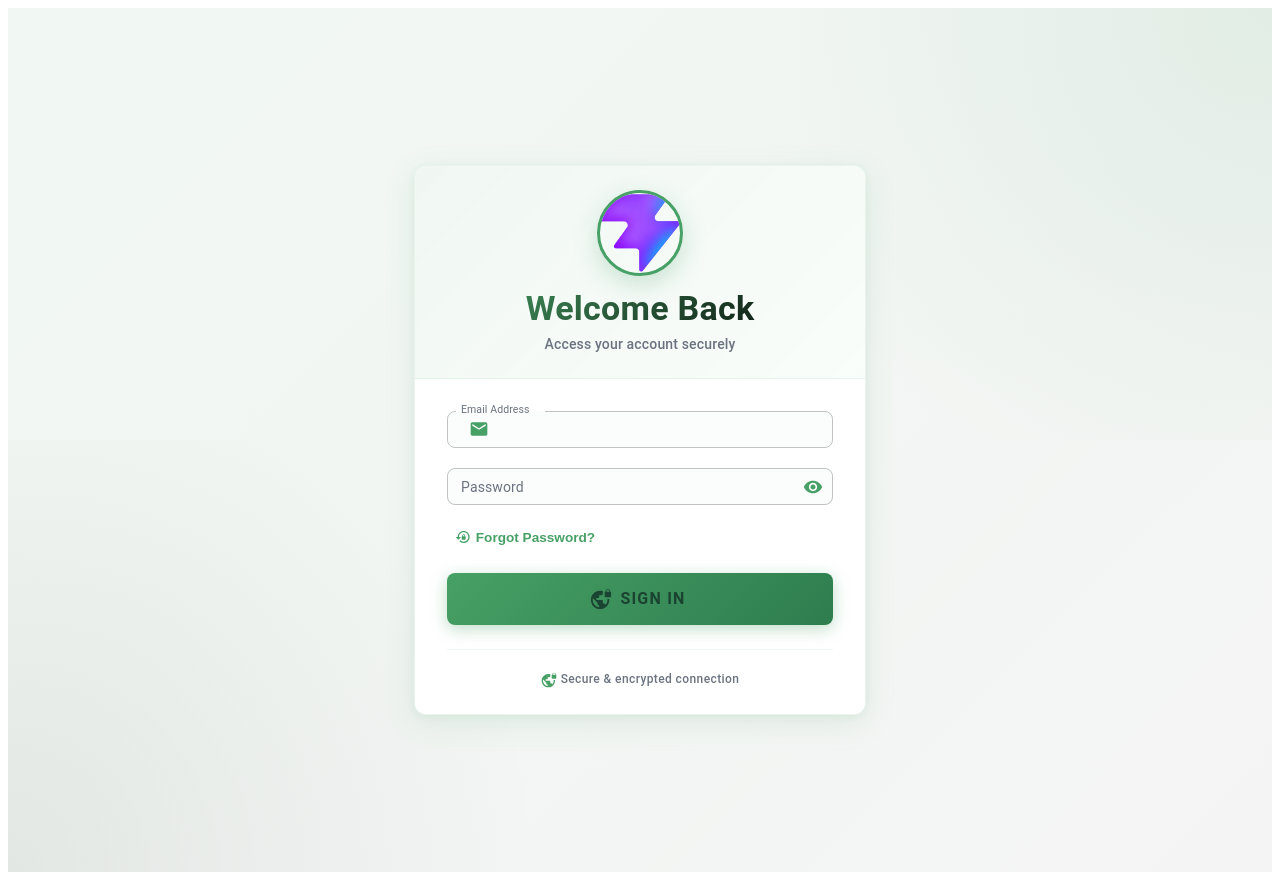
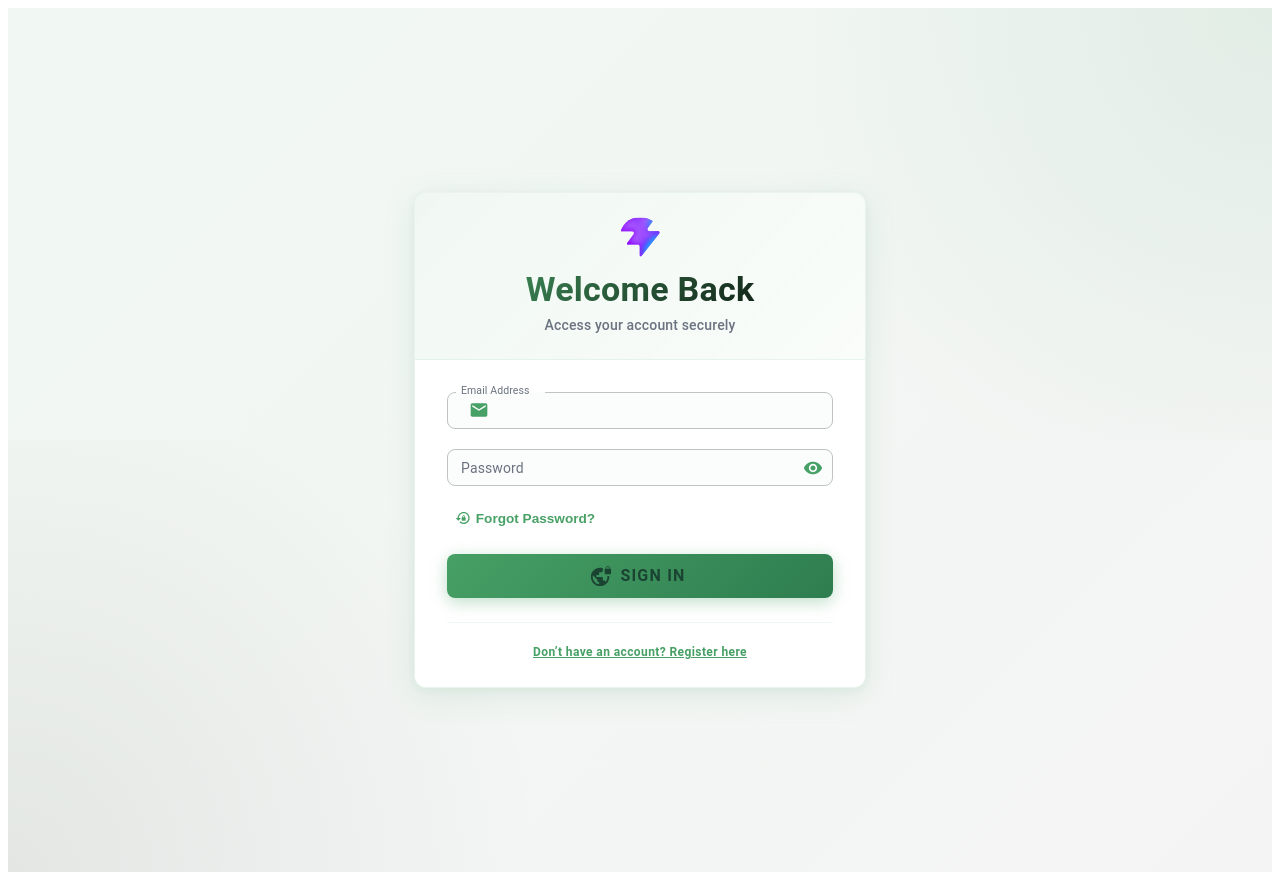
Before and after one commit to Muhammed-shamal/Doctor-Appointment-Booking-Client, a React (Vite) app: page /login in a window 1280 px wide. Built offline with nearby package versions, Linux system fonts and the light colour scheme.

Commit message:
updated login ui

```diff
--- a/src/App.jsx
+++ b/src/App.jsx
@@ -15,6 +15,7 @@ function App() {
     <BrowserRouter>
       <Routes>
         <Route path="/login" element={token ? <Navigate to="/" /> : <Login />} />
+        {/* <Route path="/register" element={token ? <Navigate to="/" /> : <Login />} /> */}
 
         <Route element={<PrivateRoute token={token} />}>
           <Route element={<DashboardLayout />}>
--- a/src/features/auth/loginForm.jsx
+++ b/src/features/auth/loginForm.jsx
@@ -180,10 +180,10 @@ const Login = () => {
               sx={{
                 mx: "auto",
                 mb: 1.5,
-                width: 80,
-                height: 80,
-                border: `3px solid ${theme.palette.primary.main}`,
-                boxShadow: `0 8px 24px ${alpha(theme.palette.primary.main, 0.25)}`,
+                // width: 80,
+                // height: 80,
+                // border: `3px solid ${theme.palette.primary.main}`,
+                // boxShadow: `0 8px 24px ${alpha(theme.palette.primary.main, 0.25)}`,
                 transition: "all 0.3s ease",
                 "&:hover": {
                   transform: "scale(1.08)",
@@ -382,7 +382,7 @@ const Login = () => {
                 variant="contained"
                 startIcon={!loading && <VpnLock sx={{ fontSize: 20 }} />}
                 sx={{
-                  py: 1.5,
+                  py: 1,
                   fontWeight: 700,
                   borderRadius: 2,
                   fontSize: "0.95rem",
@@ -415,7 +415,7 @@ const Login = () => {
                 fullWidth
               />
 
-              {/* Security Badge */}
+              {/* Regiser Account */}
               <Box
                 sx={{
                   mt: 3,
@@ -424,23 +424,20 @@ const Login = () => {
                   display: "flex",
                   alignItems: "center",
                   justifyContent: "center",
-                  gap: 0.5,
                 }}
               >
-                <VpnLock
-                  sx={{
-                    fontSize: 16,
-                    color: theme.palette.success.main,
-                  }}
-                />
                 <Typography
                   variant="caption"
                   sx={{
-                    color: theme.palette.text.secondary,
-                    fontWeight: 500,
+                    color: theme.palette.primary.main,
+                    fontWeight: 600,
+                    cursor: "pointer",
+                    textDecoration: "underline",
                   }}
+                  component={Link}
+                  to="/register"
                 >
-                  Secure & encrypted connection
+                  Don’t have an account? Register here
                 </Typography>
               </Box>
             </form>
```
